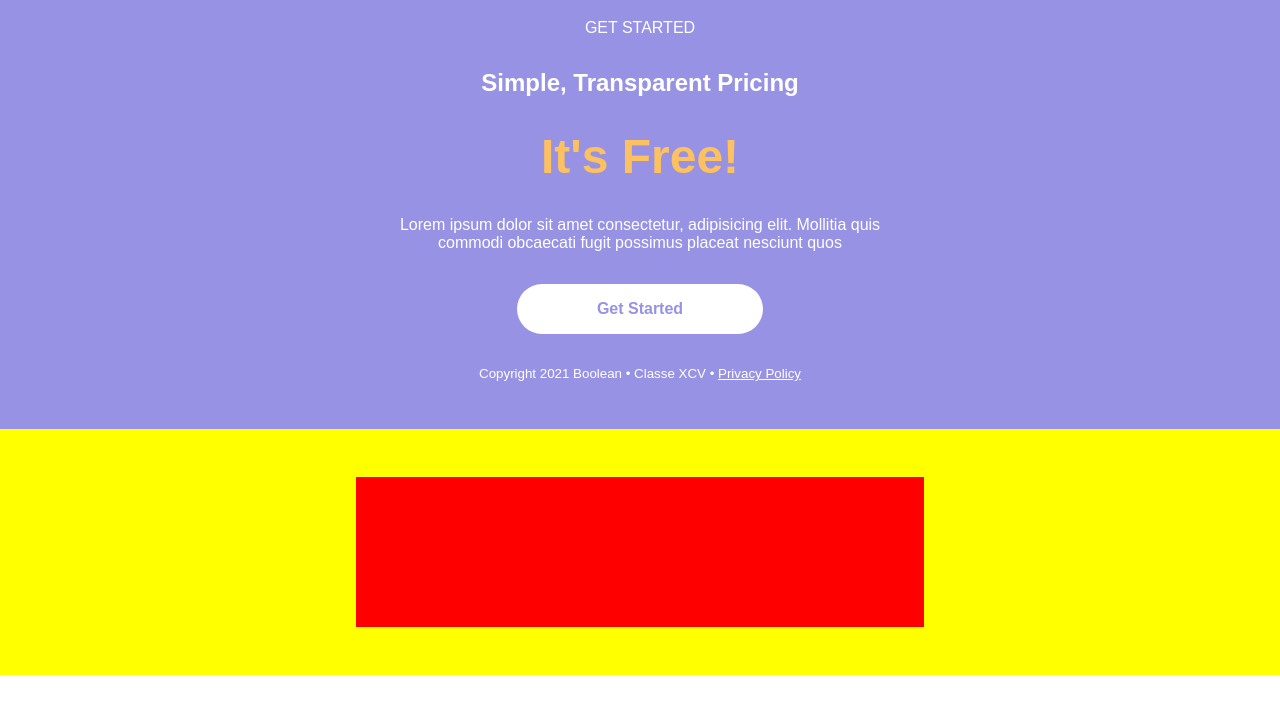
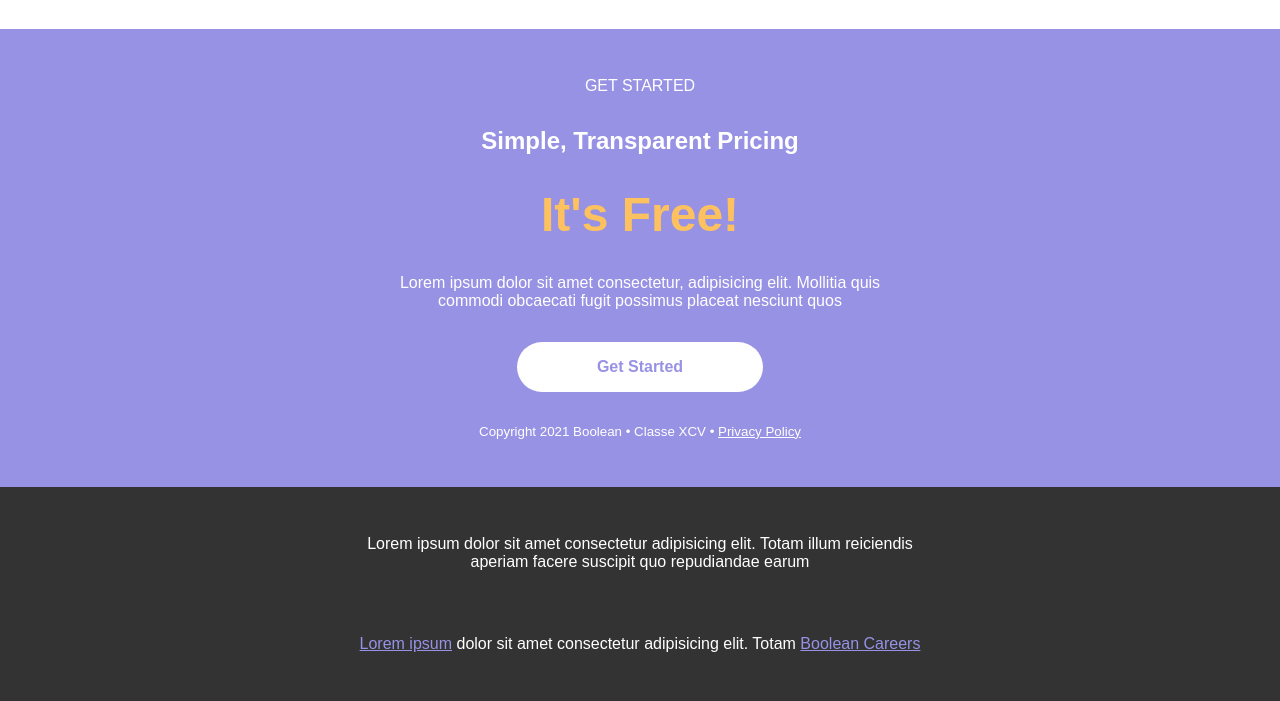
Before and after one commit to GabrieleRizzo19/htmlcss-responsive-layout, a plain HTML site: page index.html in a window 1280 px wide. Shown: the part 4410-5111 px from the top of the page. Before the commit the page ends 5085 px from the top, so only its background shows below. Drawn offline with Linux system fonts and the light colour scheme.

Commit message:
feat(html,css): footer content

```diff
--- a/css/style.css
+++ b/css/style.css
@@ -462,13 +462,14 @@ header nav #hamburger-menu{
     margin-bottom: 3rem;
 }
 
+#aboutus .container .col #aboutus-img-container{
+    width: 60%;
+    transition: 0.3s;
+}
+
 #aboutus .container .col img{
     width: 100%;
     border-radius: 50%;
-}
-
-#aboutus .container .col #aboutus-img-container{
-    width: 60%;
 }
 
 #aboutus .container .col #quote-on-image{
@@ -501,6 +502,25 @@ header nav #hamburger-menu{
 
     #aboutus .container .col:last-child{
         width: 30%;
+    }
+
+    #aboutus .container .col #aboutus-img-container{
+        width: 80%;
+    }
+}
+
+
+@media screen and (min-width:500px) and (max-width:600px){
+
+    #aboutus .container .col #aboutus-img-container{
+        width: 50%;
+    }
+}
+
+@media screen and (min-width:601px) and (max-width:768px){
+
+    #aboutus .container .col #aboutus-img-container{
+        width: 45%;
     }
 }
 
@@ -555,6 +575,8 @@ header nav #hamburger-menu{
 #get-start .col small > a{
     text-decoration: underline;
 }
+
+
 /*********************
 ******  FOOTER *******
 *********************/
@@ -562,12 +584,28 @@ header nav #hamburger-menu{
 #footer{
     width: 100%;
     padding: 2em 0;
+    background-color: #333333;
 }
 
 #footer .container{
     padding: 1em;
     max-width: 600px;
 }
+
+#footer .container .col{
+    text-align: center;
+    color: white;
+}
+
+#footer .container .col p:first-child{
+    margin-bottom: 4rem;
+}
+
+#footer .container .col a{
+    text-decoration: underline;
+    color: var(--secondary-col);
+}
+
 
 
 
--- a/index.html
+++ b/index.html
@@ -329,10 +329,16 @@
         </main>
 
         <footer>
-            <div id="footer" class="bg-yellow">
+            <div id="footer">
                 <div class="container margin-zero-auto">
-                    <div class="col min-height150 bg-red">
+                    <div class="col">
+                        <p>
+                            Lorem ipsum dolor sit amet consectetur adipisicing elit. Totam illum reiciendis aperiam facere suscipit quo repudiandae earum
+                        </p>
 
+                        <p>
+                            <a href="#">Lorem ipsum</a> dolor sit amet consectetur adipisicing elit. Totam <a href="#">Boolean Careers</a>
+                        </p>
                     </div>
                 </div>
 
```
